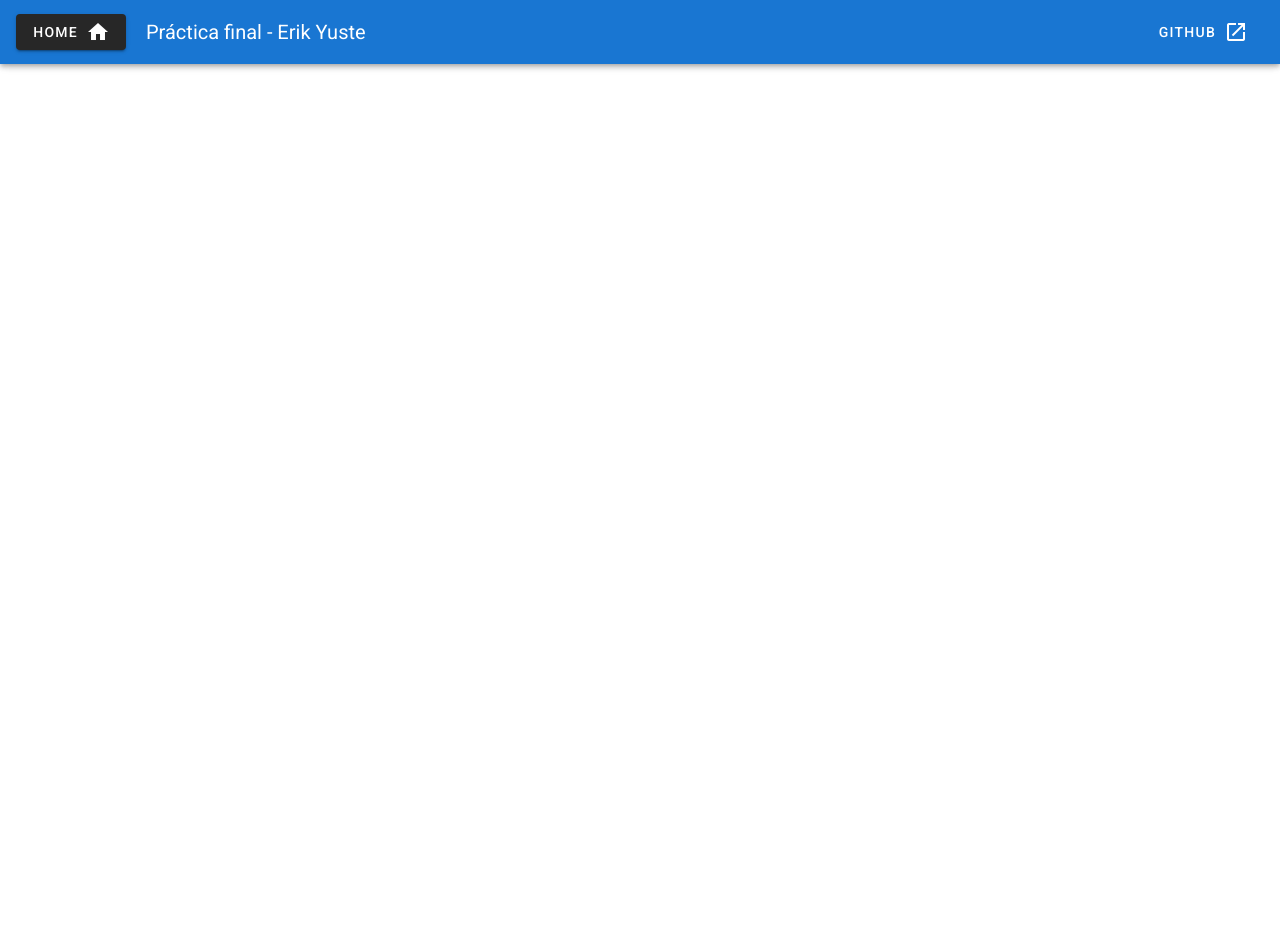
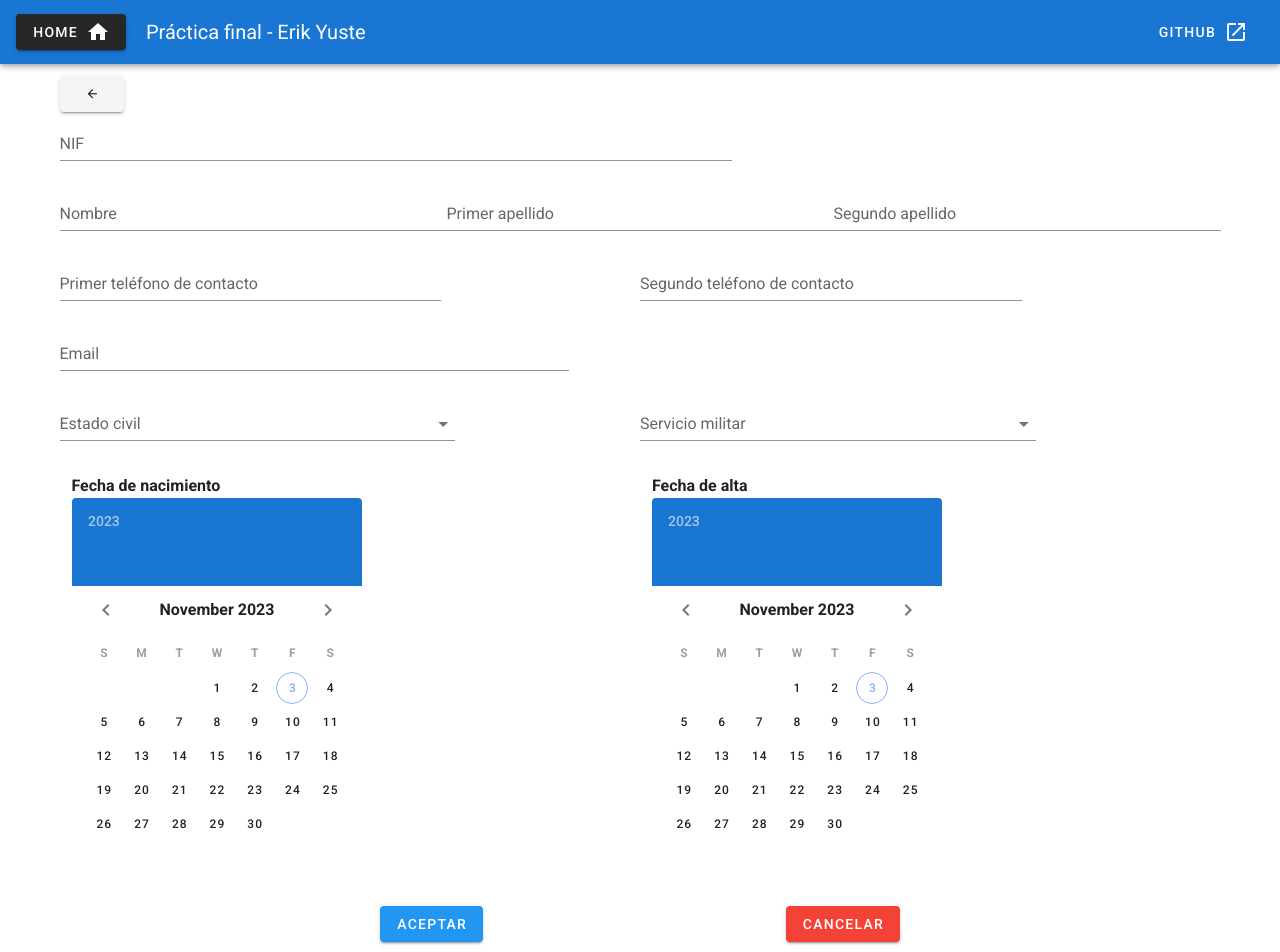
Before and after one commit to eyuste-FS/PracticaFinal, a Vue app in the folder vuefrontend/: page /empleados/alta in a window 1280 px wide. Shown: the top 952 px of the page. Before the commit the page ends 800 px from the top, so only its background shows below. Built offline with nearby package versions, Linux system fonts and the light colour scheme.

Commit message:
Front: Altaempleado V0

```diff
--- a/vuefrontend/src/components/empleados/AltaEmpleadoComp.vue
+++ b/vuefrontend/src/components/empleados/AltaEmpleadoComp.vue
@@ -1,5 +1,234 @@
 <template>
   <v-container>
+    <v-btn @click="$router.back()">
+        <span class="mdi mdi-arrow-left"></span>
+    </v-btn>
+
+    <v-form>
+
+        <v-col>
+        <v-row>
+            <v-text-field label="NIF" v-model="nif"></v-text-field>
+            <v-spacer></v-spacer>
+        </v-row>
+        <v-row>
+            <v-text-field label="Nombre" v-model="nombre"></v-text-field>
+            <br>
+            <v-text-field label="Primer apellido" v-model="primerApellido"></v-text-field>
+            <v-text-field label="Segundo apellido" v-model="segundoApellido"></v-text-field>
+        </v-row>
+
+        <v-row>
+            <v-text-field label="Primer teléfono de contacto" v-model="telefono1"></v-text-field>
+            <v-spacer></v-spacer>
+            <v-text-field label="Segundo teléfono de contacto" v-model="telefono2"></v-text-field>
+            <v-spacer></v-spacer>
+        </v-row>
+
+        <v-row>
+            <v-text-field label="Email" v-model="email"></v-text-field>
+            <v-spacer></v-spacer><v-spacer></v-spacer>
+        </v-row>
+
+        <v-row>
+            <v-select
+                v-model="estadoCivil"
+                :items="['Soltero', 'Casado']"
+                label="Estado civil"
+                persistent-hint
+                return-object
+                single-line
+                >
+            </v-select>
+            <v-spacer></v-spacer>
+            <v-select
+                v-model="servicioMilitar"
+                :items="['No', 'Si']"
+                label="Servicio militar"
+                persistent-hint
+                return-object
+                single-line
+                >
+            </v-select>
+            <v-spacer></v-spacer>
+        </v-row>
+
+        <v-row>
+            <v-col>
+                <h4>Fecha de nacimiento</h4>
+                <v-date-picker v-model="fechaNacimiento" > </v-date-picker>
+            </v-col>
+            <v-col>
+                <h4>Fecha de alta</h4>
+                <v-date-picker v-model="fechaAlta" > </v-date-picker>
+            </v-col>
+        </v-row>
+
+        </v-col>
+    </v-form>
+
+    <v-container style="padding: 30px; justify-content: space-between;">
+        <v-row>
+          <v-spacer></v-spacer>
+          <v-btn
+            class="white--text"
+            color="blue"
+            @click="aceptar()"
+          >
+            Aceptar
+          </v-btn>
+          <v-spacer></v-spacer>
+          <v-btn
+            class="white--text"
+            color="red"
+            @click="cancelar()">
+            Cancelar
+          </v-btn>
+          <v-spacer></v-spacer>
+        </v-row>
+
+      </v-container>
 
   </v-container>
 </template>
+
+
+<script>
+import axios from 'axios';
+import Swal from 'sweetalert2';
+
+export default {
+  name: "alta-empleados-comp",
+
+  data: () => ({
+    nif: "",
+    nombre: "",
+    primerApellido: "",
+    segundoApellido: "",
+    fechaNacimiento: "",
+    fechaAlta: "",
+    telefono1: "",
+    telefono2: "",
+    email: "",
+    estadoCivil: "", // [Soltero/Casado]
+    servicioMilitar: "", // [Si/No]
+  }),
+
+  computed: {
+    formulario(){
+        return {
+            nif: this.nif,
+            nombre: this.nombre,
+            primerApellido: this.primerApellido,
+            segundoApellido: this.segundoApellido,
+            fechaNacimiento: this.fechaNacimiento,
+            fechaAlta: this.fechaAlta,
+            telefono1: this.telefono1,
+            telefono2: this.telefono2,
+            email: this.email,
+            estadoCivil: this.estadoCivil, // [Soltero/Casado]
+            servicioMilitar: this.servicioMilitar, // [Si/No]
+        };
+    },
+  },
+
+  methods:{
+
+    wrongFields(){
+        const fechaRe = new RegExp("^[0-9]{4}-[0-9]{2}-[0-9]{2}$");
+        const emailRe = new RegExp("^(.+)@(.+)\\.(.+)$");
+        const telefonoRe = new RegExp("^[0-9]{1,12}$");
+        let emptyfields = [];
+        let wrong = [];
+
+        if (this.nif.length < 1) emptyfields.push('Nif');
+        else if (this.nif.length > 20) wrong.push('Nif');
+        if (this.nombre < 1) emptyfields.push("Nombre");
+        else if (this.nombre.length > 30) wrong.push('Nombre');
+        if (this.primerApellido < 1) emptyfields.push("1º Apellido");
+        else if (this.primerApellido.length > 40) wrong.push('1º Apellido');
+        if (this.segundoApellido < 1) emptyfields.push("2º Apellido");
+        else if (this.segundoApellido.length > 40) wrong.push('2º Apellido');
+
+        if (this.fechaNacimiento < 1) emptyfields.push("Fecha de nacimiento");
+        else if (!fechaRe.test(this.fechaNacimiento)) wrong.push("Fecha de nacimiento");
+
+        if (this.fechaAlta < 1) emptyfields.push("Fecha de alta");
+        else if (!fechaRe.test(this.fechaAlta)) wrong.push("Fecha de alta");
+
+        if (this.telefono1 < 1) emptyfields.push("1º Teléfono");
+        else if (!telefonoRe.test(this.telefono1)) wrong.push("1º Teléfono");
+
+        if (this.telefono2 < 1) emptyfields.push("2º Teléfono");
+        else if (!telefonoRe.test(this.telefono2)) wrong.push("1º Teléfono");
+
+        if (this.email < 1) emptyfields.push("Email");
+        else if (!emailRe.test(this.email) || this.email.length > 40) wrong.push("Email");
+
+        if (this.estadoCivil < 1) emptyfields.push("Estado civil");
+        else if (this.estadoCivil != "Casado" && this.estadoCivil != "Soltero") wrong.push("Estado civil");
+
+        if (this.servicioMilitar < 1) emptyfields.push("Servicio militar");
+        else if (this.servicioMilitar != "Si" && this.servicioMilitar != "No") wrong.push("Servicio militar");
+
+        return [emptyfields, wrong];
+    },
+
+    aceptar(){
+        console.log(this.formulario);
+        // checks
+        let [emptyFields, wrong] = this.wrongFields();
+        console.log(emptyFields, wrong);
+        if (emptyFields.length > 0 || wrong.length > 0){
+            let estr = emptyFields.length > 0?
+                ("<b>Hay campos obligatorios sin completar:</b> <ul>" + emptyFields
+                .map(f => "<li> - " + f + "</li>")
+                .reduce((a, b) => a + b) + "</ul>") : "";
+            let wstr = wrong.length > 0 ?
+                ("<b>Error en los campos:</b> <ul>" + wrong
+                    .map(f => "<li> - " + f + "</li>")
+                    .reduce((a, b) => a + b) + "</ul>") :
+                "";
+
+            Swal.fire({
+                titleText: "Es obligatorio introducir todos los datos para dar de alta un nuevo empleado",
+                html:  "<div style='text-align: left'>"+ estr + wstr + "</div>",
+                icon: "error",
+            })
+            return;
+        }
+
+        let empleado = `${this.nombre} ${this.primerApellido} ${this.segundoApellido}`;
+        axios.put(this.apiBaseUrl + 'empleado', this.formulario)
+            .then(() => {
+                this.$router.back();
+
+                Swal.fire({
+                    titleText: "Nuevo empleado dado de alta",
+                    text: empleado,
+                    icon: "success",
+                })
+            })
+            .catch(resp => {
+                console.log(resp)
+                Swal.fire({
+                    titleText: "Error",
+                    html: resp,
+                    icon: "error",
+                })
+            });
+
+    },
+
+    cancelar(){
+        //back
+        this.$router.back();
+    },
+
+  },
+
+  mounted(){
+  },
+
+};
+</script>
```
